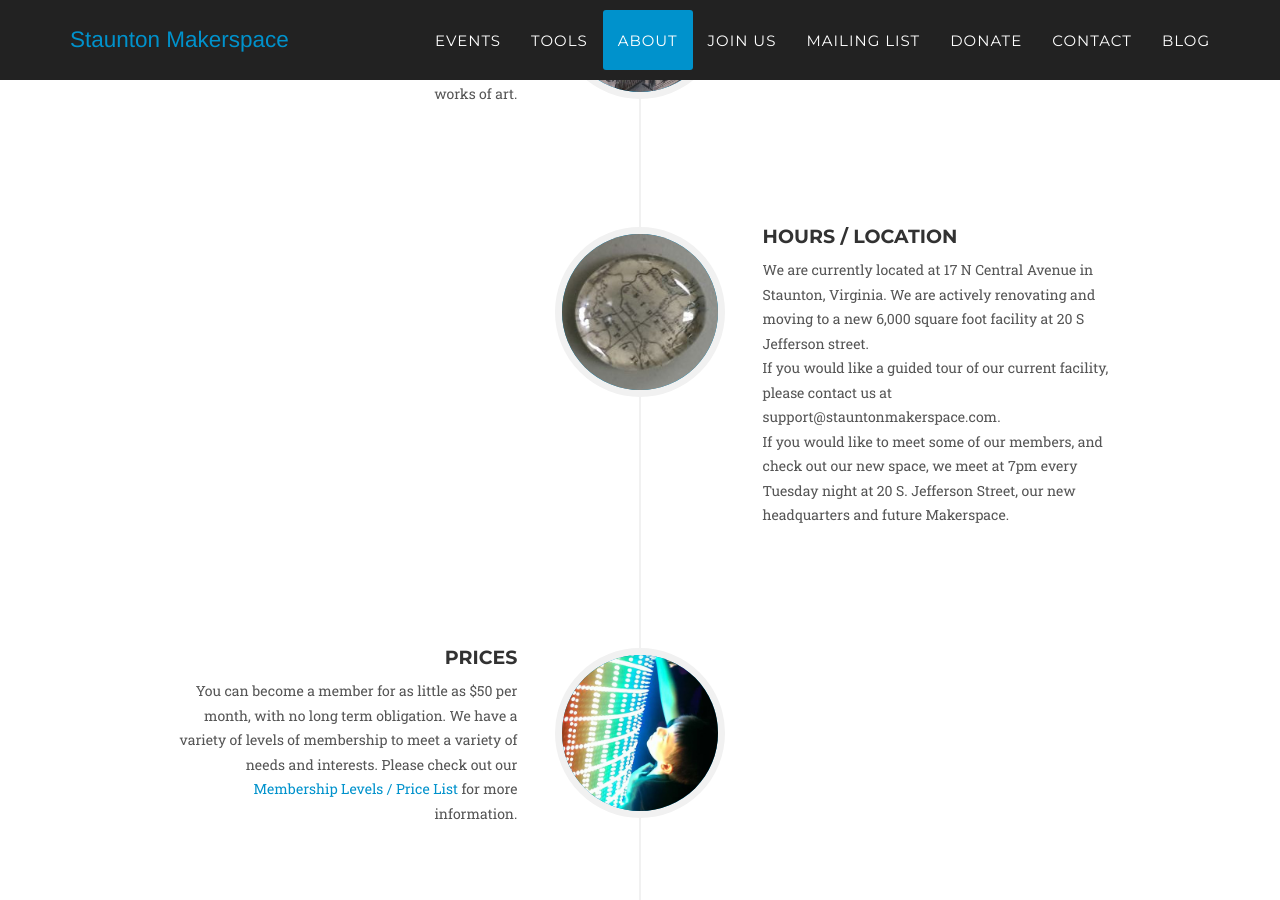
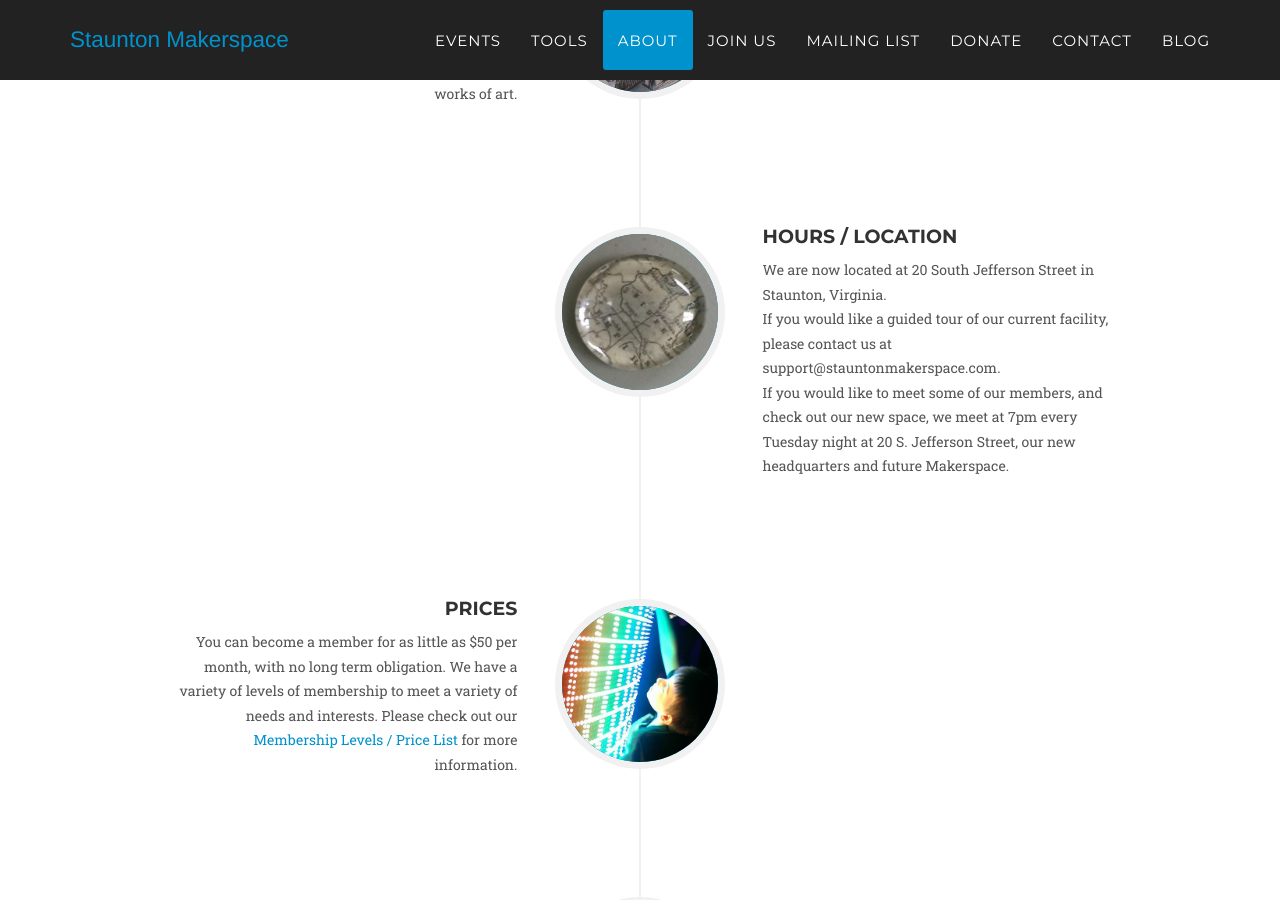
Before and after one commit to stauntonmakerspace/old_website, a Jekyll site: the page built from index.html, in a window 1280 px wide and 900 px high, scrolled down 4114 px. Built offline with Jekyll 4.4.1, drawn with Linux system fonts in a browser that asks for light colours; some web fonts are replaced; comment, search, counter and statistics services are not loaded; some of the changed text lies outside the part shown.

Commit message:
Updating address

```diff
--- a/_config.yml
+++ b/_config.yml
@@ -60,7 +60,7 @@ social:
 
 # Postal address (add as many lines as necessary)
 address:
-  - line: 17 N Central Avenue
+  - line: 20 S Jefferson Street
   - line: Staunton, VA 24401
 
 # Build settings
--- a/_includes/about.html
+++ b/_includes/about.html
@@ -49,9 +49,7 @@
                                 </div>
                                 <div class="timeline-body">
                                     <p class="text-muted">
-                                        We are currently located at 17 N Central Avenue in Staunton, Virginia.
-                                        We are actively renovating and moving to a new 6,000 square foot facility at
-                                        20 S Jefferson street.</p>
+                                        We are now located at 20 South Jefferson Street in Staunton, Virginia.
                                     <p class="text-muted">
                                         If you would like a guided tour of our current facility, please contact us at
                                         support@stauntonmakerspace.com.</p>
--- a/_includes/contact.html
+++ b/_includes/contact.html
@@ -6,8 +6,7 @@
                     <h3 class="section-subheading-negative">Please get in contact with us if you would like to join us, or if you just have a question of comment.  We'd love to show you the space, talk about our ambitions, learn about you and your intestes and find ways to help each other and the community. </h3>
 		    <h3 class="section-heading">Email:  <a href="mailto:support@stauntonmakerspace.com">Support @ StauntonMakerspace . com</a></h3>
 		    <h3 class="section-heading">Phone: 540-324-9427</h3>
-		    <h3 class="section-heading">Current Address:  17 N. Central Avenue <br/>Staunton Va.</h3>
-            <h3 class="section-heading">Future Address:  20 S. Jefferson Street <br/>Staunton Va.</h3>
+		    <h3 class="section-heading">Location:  20 S. Jefferson Street <br/>Staunton Va.</h3>
                 </div>
 
            </div>
```
